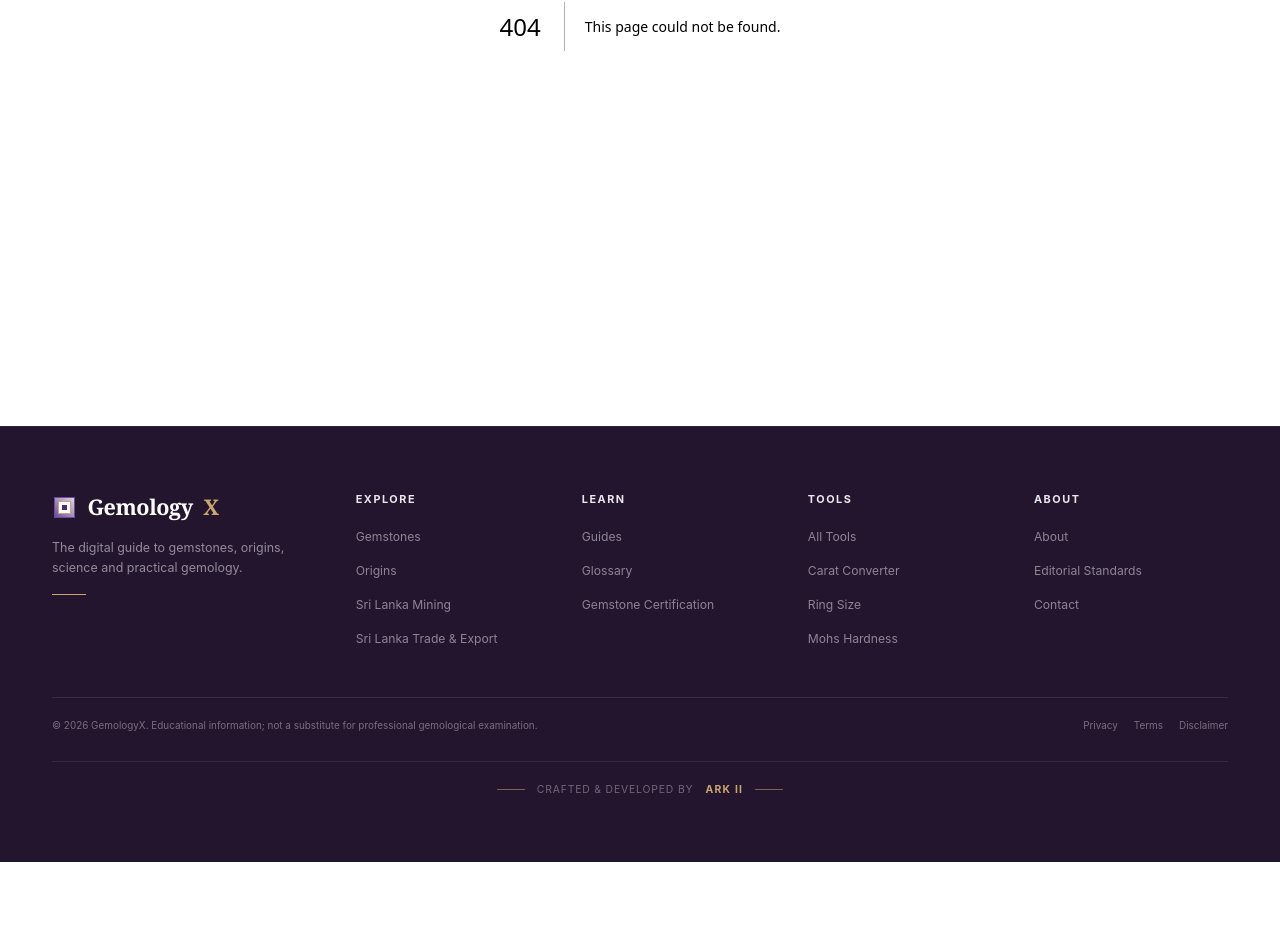
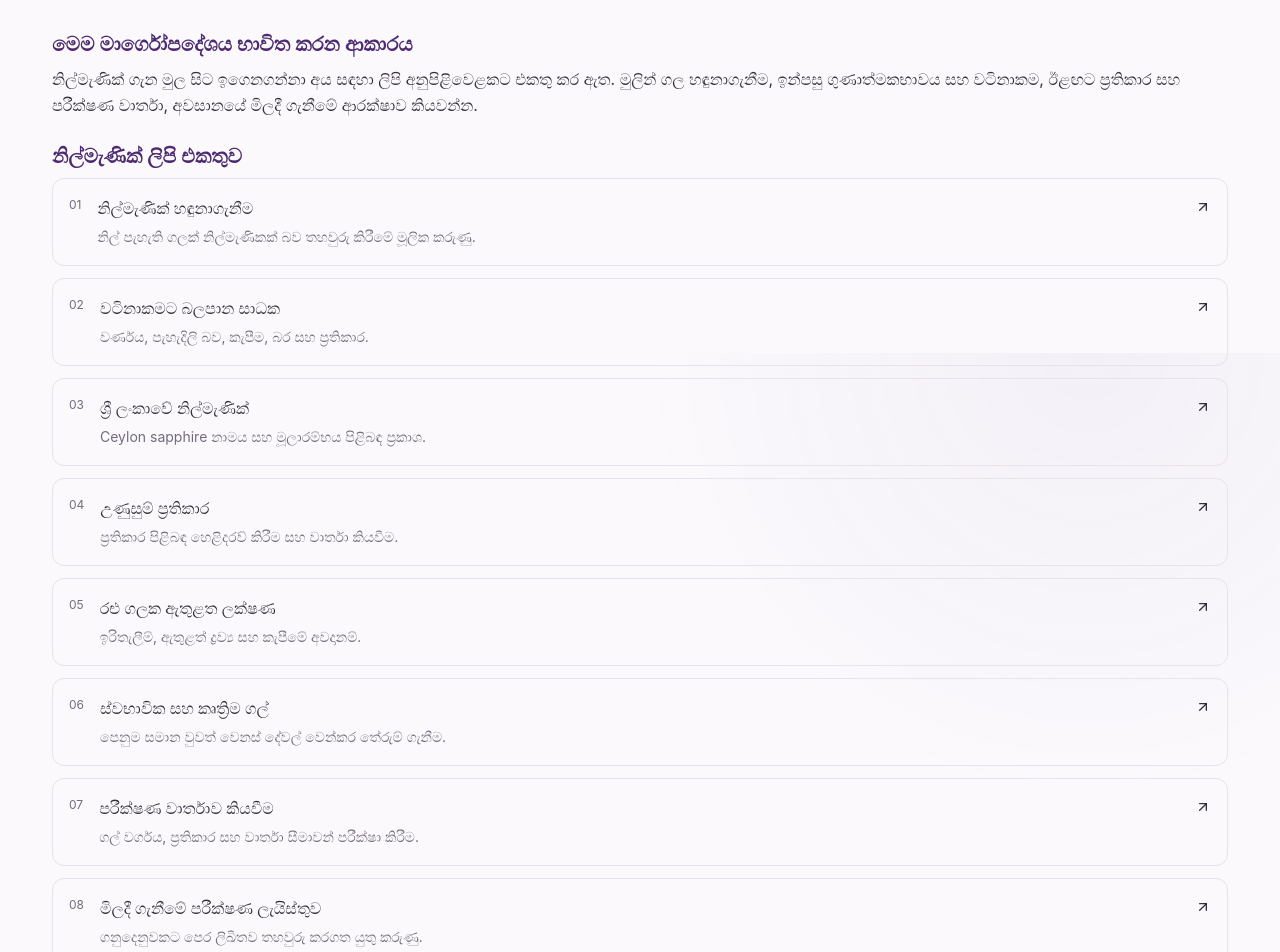
Before and after one commit to LinukaBandara/GemologyX, a Next.js app: page /si/learn/blue-sapphire-complete-guide in a window 1280 px wide. Before the commit this address had no page. Shown: the part 447-1399 px from the top of the page. Before the commit the page ends 1309 px from the top, so only its background shows below. Built offline with nearby package versions, Linux system fonts and the light colour scheme.

Commit message:
Add Sinhala blue sapphire learning hub

```diff
--- /dev/null
+++ b/src/app/si/learn/blue-sapphire-complete-guide/page.tsx
@@ -0,0 +1,63 @@
+import type { Metadata } from "next";
+import Link from "next/link";
+import { ArrowUpRight } from "lucide-react";
+import { ArticleLayout, ArticleSection } from "@/components/article-layout";
+
+export const metadata: Metadata = {
+  title: "නිල්මැණික් සම්පූර්ණ මාර්ගෝපදේශය | GemologyX",
+  description: "නිල්මැණික් හඳුනාගැනීම, වර්ණය, වටිනාකම, ප්‍රතිකාර, රළු ගල්, පරීක්ෂණ වාර්තා සහ ආරක්ෂිත මිලදී ගැනීම ගැන සිංහල මාර්ගෝපදේශ එකම තැනකින්.",
+};
+
+const guides = [
+  { title: "නිල්මැණික් හඳුනාගැනීම", description: "නිල් පැහැති ගලක් නිල්මැණිකක් බව තහවුරු කිරීමේ මූලික කරුණු.", href: "/si/learn/identify-sapphire" },
+  { title: "වටිනාකමට බලපාන සාධක", description: "වර්ණය, පැහැදිලි බව, කැපීම, බර සහ ප්‍රතිකාර.", href: "/si/learn/blue-sapphire-value-factors" },
+  { title: "ශ්‍රී ලංකාවේ නිල්මැණික්", description: "Ceylon sapphire නාමය සහ මූලාරම්භය පිළිබඳ ප්‍රකාශ.", href: "/si/learn/sri-lankan-blue-sapphire" },
+  { title: "උණුසුම් ප්‍රතිකාර", description: "ප්‍රතිකාර පිළිබඳ හෙළිදරව් කිරීම සහ වාර්තා කියවීම.", href: "/si/learn/heated-sapphire-guide" },
+  { title: "රළු ගලක ඇතුළත ලක්ෂණ", description: "ඉරිතැලීම්, ඇතුළත් ද්‍රව්‍ය සහ කැපීමේ අවදානම්.", href: "/si/learn/rough-sapphire-inclusions" },
+  { title: "ස්වභාවික සහ කෘත්‍රිම ගල්", description: "පෙනුම සමාන වුවත් වෙනස් දේවල් වෙන්කර තේරුම් ගැනීම.", href: "/si/learn/natural-vs-synthetic-gemstones" },
+  { title: "පරීක්ෂණ වාර්තාව කියවීම", description: "ගල් වර්ගය, ප්‍රතිකාර සහ වාර්තා සීමාවන් පරීක්ෂා කිරීම.", href: "/si/learn/how-to-read-gem-report" },
+  { title: "මිලදී ගැනීමේ පරීක්ෂණ ලැයිස්තුව", description: "ගනුදෙනුවකට පෙර ලිඛිතව තහවුරු කරගත යුතු කරුණු.", href: "/si/learn/gemstone-buying-checklist" },
+  { title: "වංචා අවදානම් හඳුනාගැනීම", description: "අතිශය සහතික, පීඩනයෙන් විකිණීම සහ ලේඛන පිළිබඳ සැලකිලිමත් වන්න.", href: "/si/learn/avoid-gemstone-scams" },
+  { title: "ප්‍රතිකාර තොරතුරු හෙළි කිරීම", description: "විකුණුම්කරුගෙන් පැහැදිලි සහ ලිඛිත තොරතුරු ලබාගැනීම.", href: "/si/learn/gemstone-treatment-disclosure" },
+];
+
+export default function Page() {
+  return (
+    <ArticleLayout
+      category="සිංහල මැණික් දැනුම"
+      readTime="මිනිත්තු 8"
+      title="නිල්මැණික් ගැන සම්පූර්ණ මාර්ගෝපදේශය"
+      crumbHref="/learn"
+      crumbLabel="Learn Gemology"
+      related={[
+        { label: "නිල්මැණික් හඳුනාගැනීම", href: "/si/learn/identify-sapphire" },
+        { label: "නිල්මැණිකක වටිනාකමට බලපාන කරුණු", href: "/si/learn/blue-sapphire-value-factors" },
+        { label: "ශ්‍රී ලංකාවේ නිල්මැණික්", href: "/si/learn/sri-lankan-blue-sapphire" },
+      ]}
+    >
+      <ArticleSection heading="මෙම මාර්ගෝපදේශය භාවිත කරන ආකාරය">
+        <p>නිල්මැණික් ගැන මුල සිට ඉගෙනගන්නා අය සඳහා ලිපි අනුපිළිවෙළකට එකතු කර ඇත. මුලින් ගල හඳුනාගැනීම, ඉන්පසු ගුණාත්මකභාවය සහ වටිනාකම, ඊළඟට ප්‍රතිකාර සහ පරීක්ෂණ වාර්තා, අවසානයේ මිලදී ගැනීමේ ආරක්ෂාව කියවන්න.</p>
+      </ArticleSection>
+      <ArticleSection heading="නිල්මැණික් ලිපි එකතුව">
+        <div className="not-prose grid gap-3">
+          {guides.map((guide, index) => (
+            <Link key={guide.href} href={guide.href} className="group flex items-start gap-4 rounded-xl border border-[var(--border)] p-4 transition-colors hover:bg-[var(--surface)]">
+              <span className="pt-0.5 text-xs text-[var(--muted)]">{String(index + 1).padStart(2, "0")}</span>
+              <span className="min-w-0 flex-1">
+                <span className="block font-medium">{guide.title}</span>
+                <span className="mt-1 block text-sm leading-6 text-[var(--muted)]">{guide.description}</span>
+              </span>
+              <ArrowUpRight size={16} className="mt-1 shrink-0" />
+            </Link>
+          ))}
+        </div>
+      </ArticleSection>
+      <ArticleSection heading="නිල්මැණික් මිල තක්සේරු කිරීමේදී">
+        <p>බර හෝ වර්ණය පමණක් මත මිල තීරණය නොකරන්න. ගලේ අනන්‍යතාව, වර්ණයේ ගුණාත්මකභාවය, පැහැදිලි බව, කැපීම, ප්‍රතිකාර තත්ත්වය, වාර්තා සහ ගනුදෙනු කොන්දේසි එකට සලකා බලන්න. රළු ගලකින් කැපූ පසු ලැබෙන බර සහ ගුණාත්මකභාවය කලින් නිශ්චිතව සහතික කළ නොහැකියි.</p>
+      </ArticleSection>
+      <ArticleSection heading="මෙහි සීමාව">
+        <p>මෙය අධ්‍යාපනික මාර්ගෝපදේශයකි; ගලක් සහතිකව හඳුනාගැනීමක්, නිශ්චිත වෙළෙඳපොළ මිලක් හෝ ලාභයක් පොරොන්දු නොවේ. මිල අධික ගනුදෙනුවකට පෙර සුදුසුකම් ලත් ස්වාධීන මැණික් පරීක්ෂණාගාරයක හෝ විශේෂඥයකුගේ සහාය ලබාගන්න.</p>
+      </ArticleSection>
+    </ArticleLayout>
+  );
+}
```
